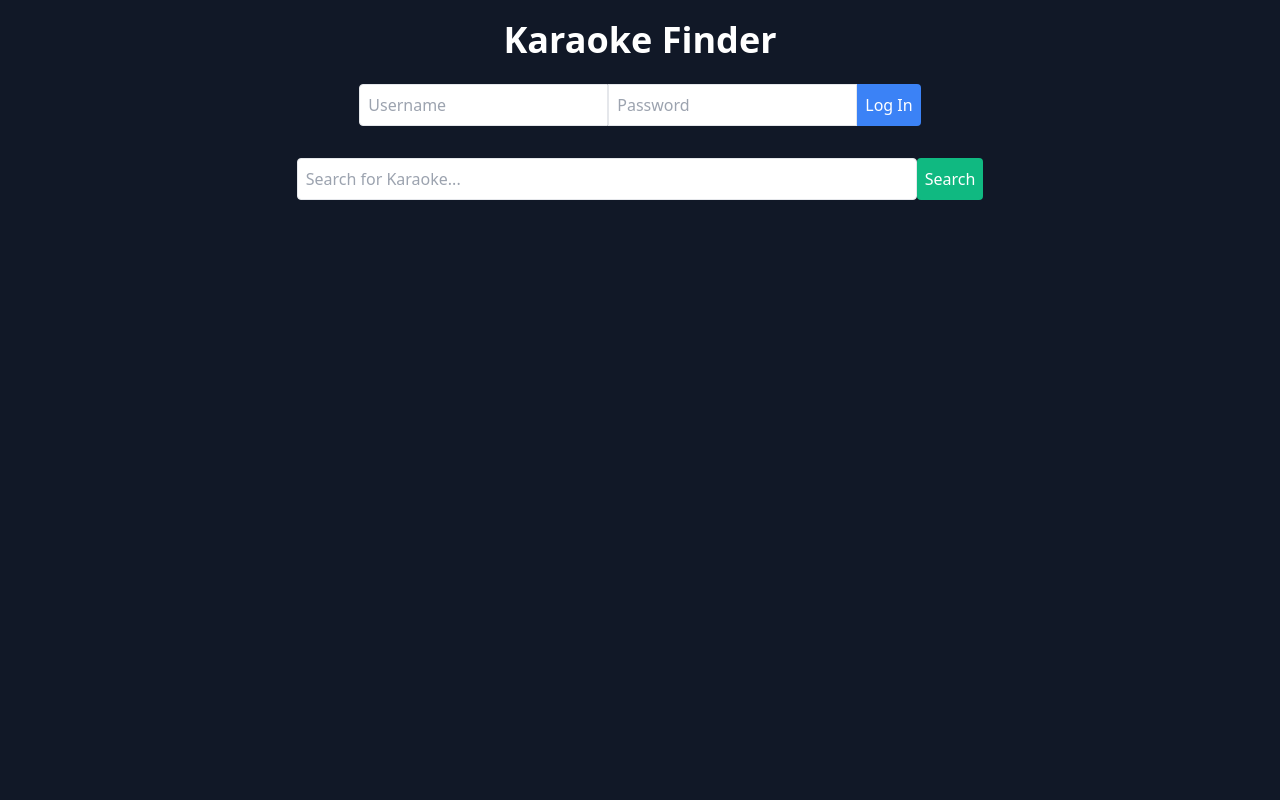
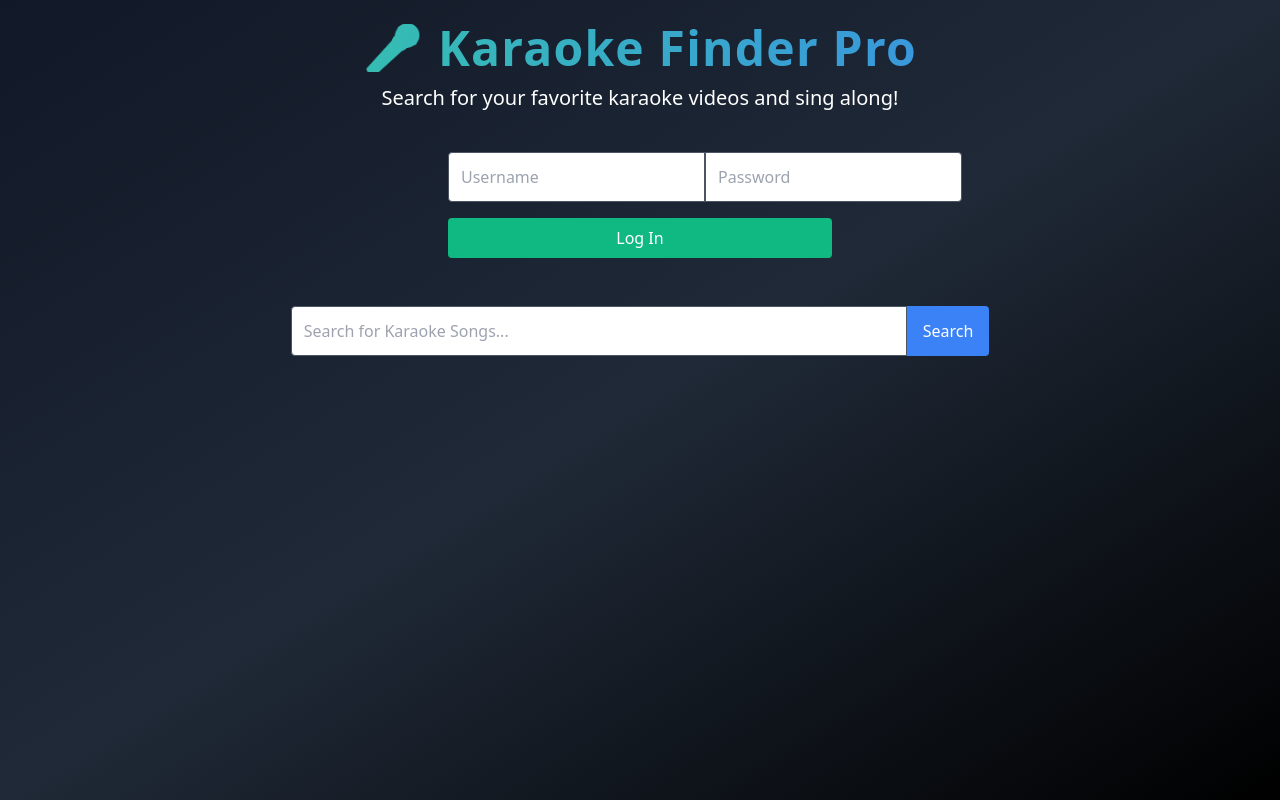
Before and after one commit to hoez53/karaoke, a plain HTML site: page index.html in a window 1280 px wide. Drawn offline with nearby package versions, Linux system fonts and the light colour scheme.

Commit message:
Update index.html

```diff
--- a/index.html
+++ b/index.html
@@ -3,26 +3,67 @@
 <head>
   <meta charset="UTF-8">
   <meta name="viewport" content="width=device-width, initial-scale=1.0">
-  <title>Karaoke Finder</title>
+  <title>Karaoke Finder Pro</title>
   <script defer src="script.js"></script>
   <link href="https://cdn.jsdelivr.net/npm/tailwindcss@2.2.19/dist/tailwind.min.css" rel="stylesheet">
 </head>
-<body class="bg-gray-900 text-white">
-  <div class="container mx-auto p-5">
-    <h1 class="text-4xl font-bold text-center mb-6">Karaoke Finder</h1>
+<body class="bg-gradient-to-br from-gray-900 via-gray-800 to-black min-h-screen text-white">
+  <div class="container mx-auto p-6">
+    <header class="text-center mb-10">
+      <h1 class="text-5xl font-extrabold tracking-wide text-transparent bg-clip-text bg-gradient-to-r from-green-400 to-blue-500">
+        🎤 Karaoke Finder Pro
+      </h1>
+      <p class="text-xl mt-3">Search for your favorite karaoke videos and sing along!</p>
+    </header>
 
-    <form id="login-form" class="flex justify-center mb-8">
-      <input type="text" id="username" placeholder="Username" class="p-2 border rounded-l">
-      <input type="password" id="password" placeholder="Password" class="p-2 border">
-      <button type="button" id="login-btn" class="bg-blue-500 p-2 rounded-r">Log In</button>
-    </form>
-
-    <div class="flex justify-center mb-8">
-      <input type="text" id="search-input" class="p-2 w-1/2 border rounded" placeholder="Search for Karaoke...">
-      <button id="search-btn" class="bg-green-500 p-2 rounded">Search</button>
+    <!-- Login Form -->
+    <div class="flex justify-center mb-12">
+      <form id="login-form" class="w-full max-w-sm">
+        <div class="flex mb-4">
+          <input
+            type="text"
+            id="username"
+            placeholder="Username"
+            class="flex-1 p-3 border border-gray-600 rounded-l focus:outline-none focus:ring-2 focus:ring-green-400"
+          />
+          <input
+            type="password"
+            id="password"
+            placeholder="Password"
+            class="flex-1 p-3 border border-gray-600 rounded-r focus:outline-none focus:ring-2 focus:ring-green-400"
+          />
+        </div>
+        <button
+          type="button"
+          id="login-btn"
+          class="w-full bg-green-500 hover:bg-green-400 text-white py-2 px-4 rounded transition"
+        >
+          Log In
+        </button>
+      </form>
     </div>
 
-    <div id="video-results" class="grid grid-cols-1 md:grid-cols-2 lg:grid-cols-3 gap-4"></div>
+    <!-- Search Bar -->
+    <div class="flex justify-center mb-8">
+      <input
+        type="text"
+        id="search-input"
+        class="w-2/3 md:w-1/2 p-3 border border-gray-600 rounded-l focus:outline-none focus:ring-2 focus:ring-blue-400"
+        placeholder="Search for Karaoke Songs..."
+      />
+      <button
+        id="search-btn"
+        class="bg-blue-500 hover:bg-blue-400 text-white py-2 px-4 rounded-r transition"
+      >
+        Search
+      </button>
+    </div>
+
+    <!-- Video Results Grid -->
+    <div
+      id="video-results"
+      class="grid grid-cols-1 sm:grid-cols-2 md:grid-cols-3 lg:grid-cols-4 gap-6"
+    ></div>
   </div>
 </body>
 </html>
```
